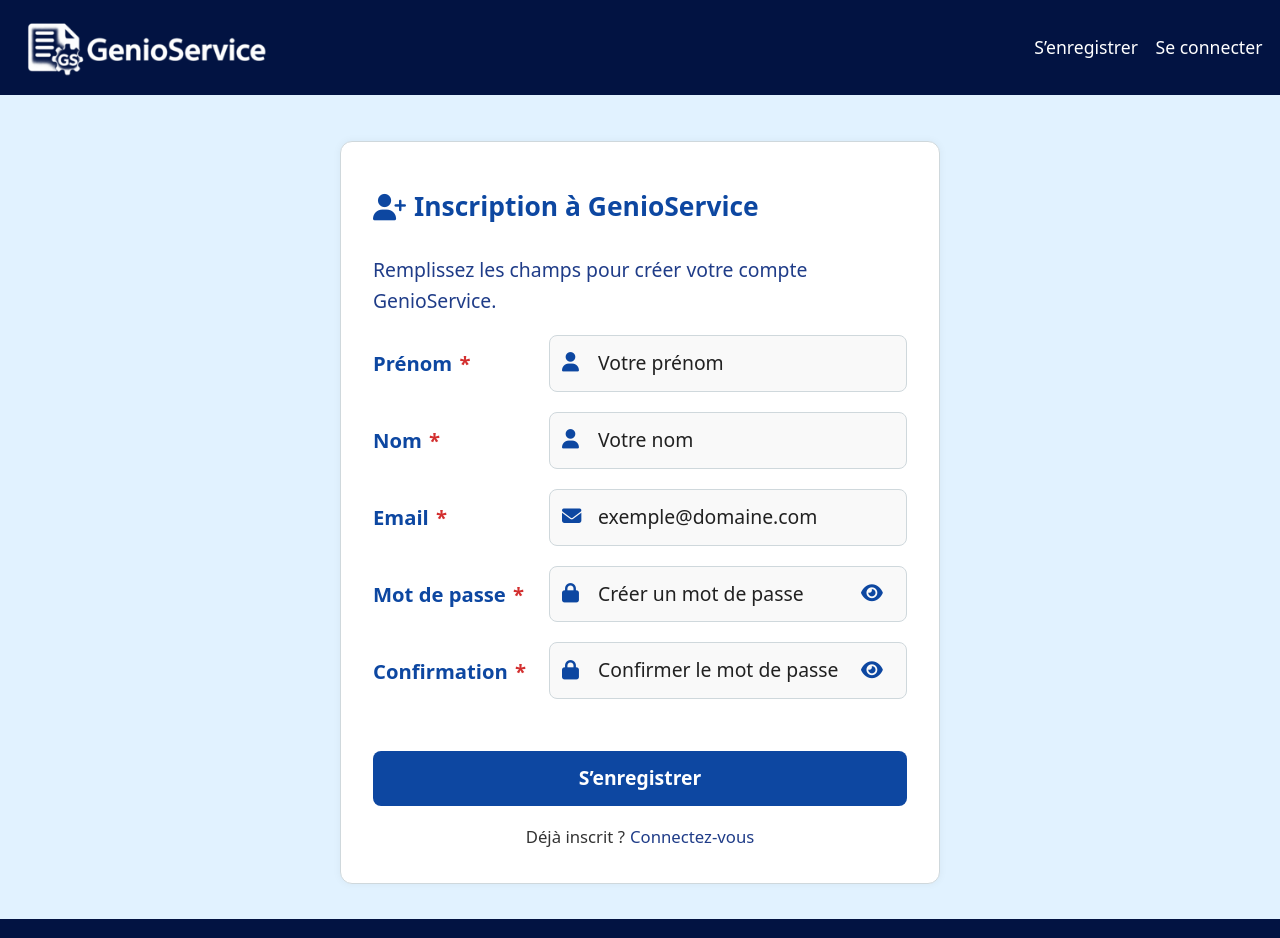
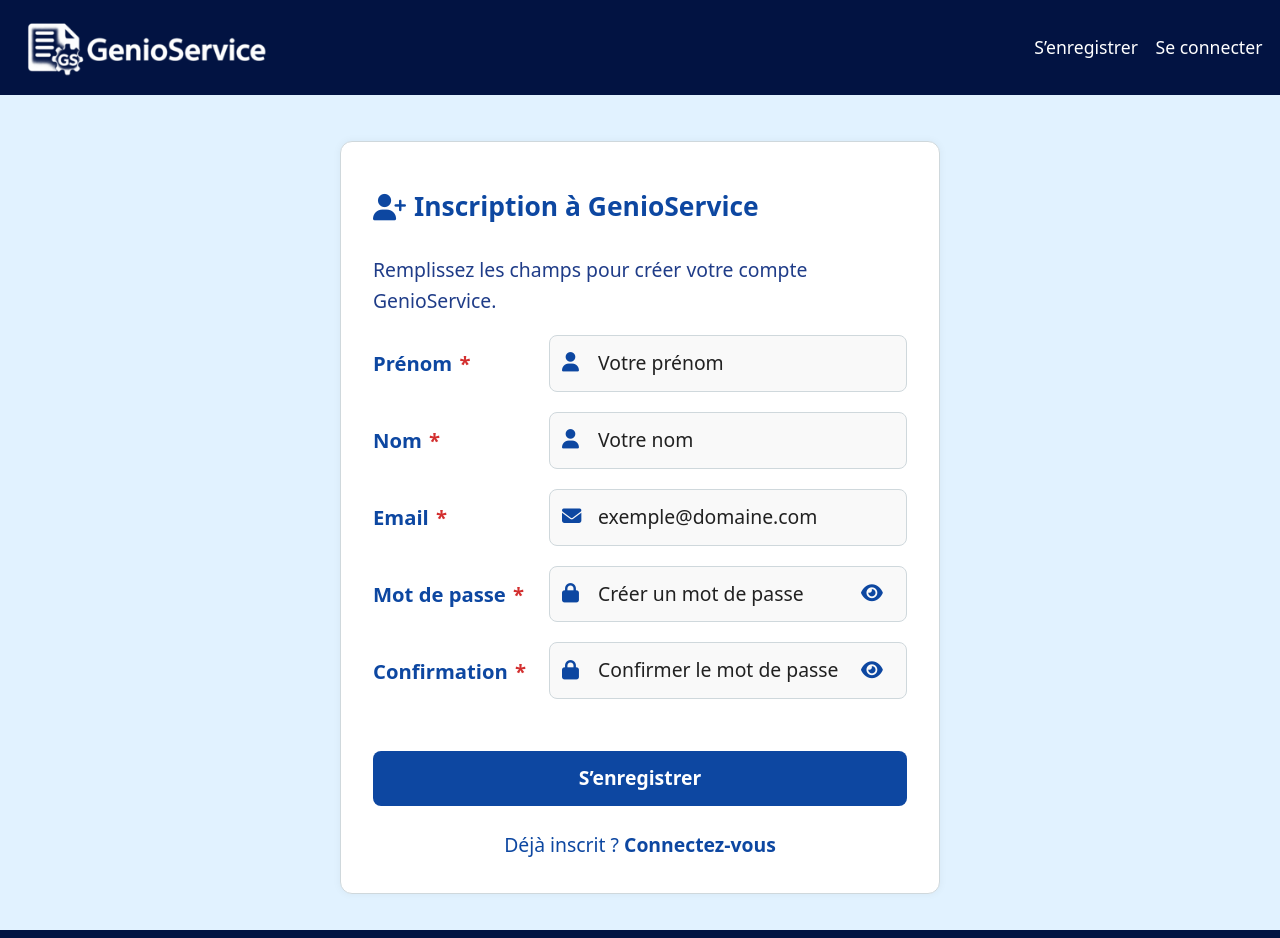
Before and after one commit to DUT-Info-Montreuil/genio-frontend, an Angular app: page /inscription in a window 1280 px wide. Shown: the top 938 px of the page. Built offline with nearby package versions, Linux system fonts and the light colour scheme.

Commit message:
mdoficiation inscription

```diff
--- a/src/app/pages/inscription/inscription.component.css
+++ b/src/app/pages/inscription/inscription.component.css
@@ -23,23 +23,24 @@
   margin-right: 6px;
   font-weight: bold;
 }
-.already-registered {
-  margin-top: 1rem;
-  font-size: 0.95rem;
+
+
+.register-link {
+  margin-top: 24px;
+  font-size: 1.1rem;
+  color: #0d47a1;
   text-align: center;
-  color: #333;
 }
 
-.already-registered a {
-  color: #1f3c88;
-  font-weight: 500;
+.register-link a {
+  color: #0d47a1;
   text-decoration: none;
-  margin-left: 5px;
 }
 
-.already-registered a:hover {
+.register-link a:hover {
   text-decoration: underline;
 }
+
 @media (max-width: 480px) {
   .password-rules-badges {
     flex-wrap: wrap;
--- a/src/app/pages/inscription/inscription.component.html
+++ b/src/app/pages/inscription/inscription.component.html
@@ -71,10 +71,7 @@
       <button type="submit" class="btn-login" [disabled]="isSubmitting" [attr.aria-busy]="isSubmitting ? 'true' : null">
         S’enregistrer
       </button>
-      <div class="already-registered">
-        <span>Déjà inscrit ?</span>
-        <a routerLink="/connexion">Connectez-vous</a>
-      </div>
+      <div class="register-link">Déjà inscrit ? <a routerLink="/connexion"><strong>Connectez-vous</strong></a></div>
     </form>
   </div>
 </div>
```
